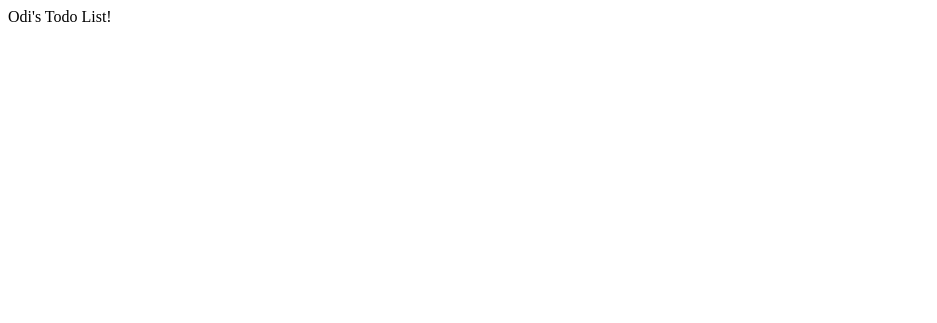
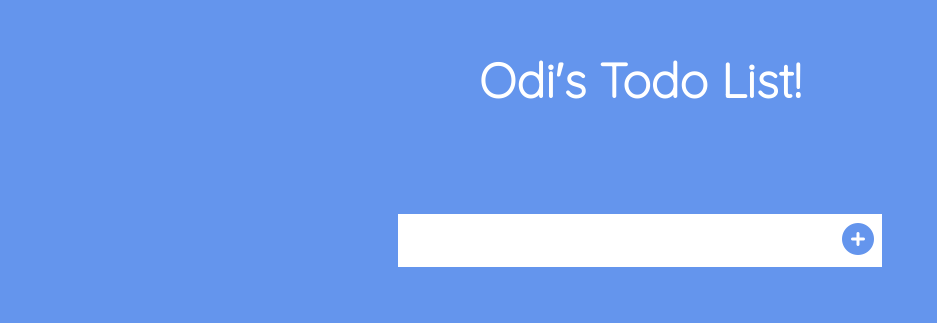
Before and after one commit to goldietiara/to-do-list, a plain HTML site: page index.html in a window 1280 px wide. Shown: the whole page, without its empty margins (0-937 px from the left). Drawn offline with Linux system fonts and the light colour scheme.

Commit message:
todo list input (html, css)

```diff
--- a/index.html
+++ b/index.html
@@ -24,6 +24,15 @@
   </head>
   <body>
     <header>Odi's Todo List!</header>
+    <form action="">
+      <input type="text" class="todo-input" />
+      <button type="submit" class="todo-button">
+        <i class="fa-solid fa-circle-plus"></i>
+      </button>
+      <div class="todo-container">
+        <ul class="todo-list"></ul>
+      </div>
+    </form>
 
     <script>
       src = "./app.js";
--- a/style.css
+++ b/style.css
@@ -0,0 +1,46 @@
+* {
+  margin: 0;
+  padding: 0;
+  box-sizing: border-box;
+}
+
+body {
+  /* background-image: linear-gradient(120deg, #6495ed, #7b68ee); */
+  background-color: #6495ed;
+  color: white;
+  font-family: "Quicksand", sans-serif;
+
+  min-height: 100vh;
+}
+header {
+  font-weight: bold;
+  font-size: 3rem;
+}
+
+header,
+form {
+  min-height: 20vh;
+  display: flex;
+  justify-content: center;
+  align-items: center;
+}
+
+form input,
+form button {
+  padding: 0.5rem;
+  font-size: 2rem;
+  border: none;
+  background: white;
+}
+
+form button {
+  color: #6495ed;
+  background: white;
+  cursor: pointer;
+  transition: all 0.3s ease;
+}
+
+form button:hover {
+  color: #4169e1;
+  background: white;
+}
```
